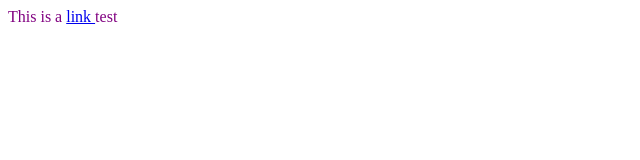
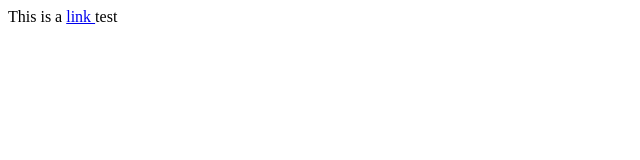
Before and after one commit to Xemt/xemt.github.io, a plain HTML site: page 2.html in a window 1280 px wide. Shown: the full height of the page, 0-640 px from the left. Drawn offline with Linux system fonts and the light colour scheme.

Commit message:
Update 2.html

```diff
--- a/2.html
+++ b/2.html
@@ -2,7 +2,7 @@
 <html>
 <body>
 
-  <t style="color:purple"> This is a <a href="index.html"> link </a> test </t>
+  <t> This is a <a href="index.html"> link </a> test </t>
 
 </body>
 </html>
```
